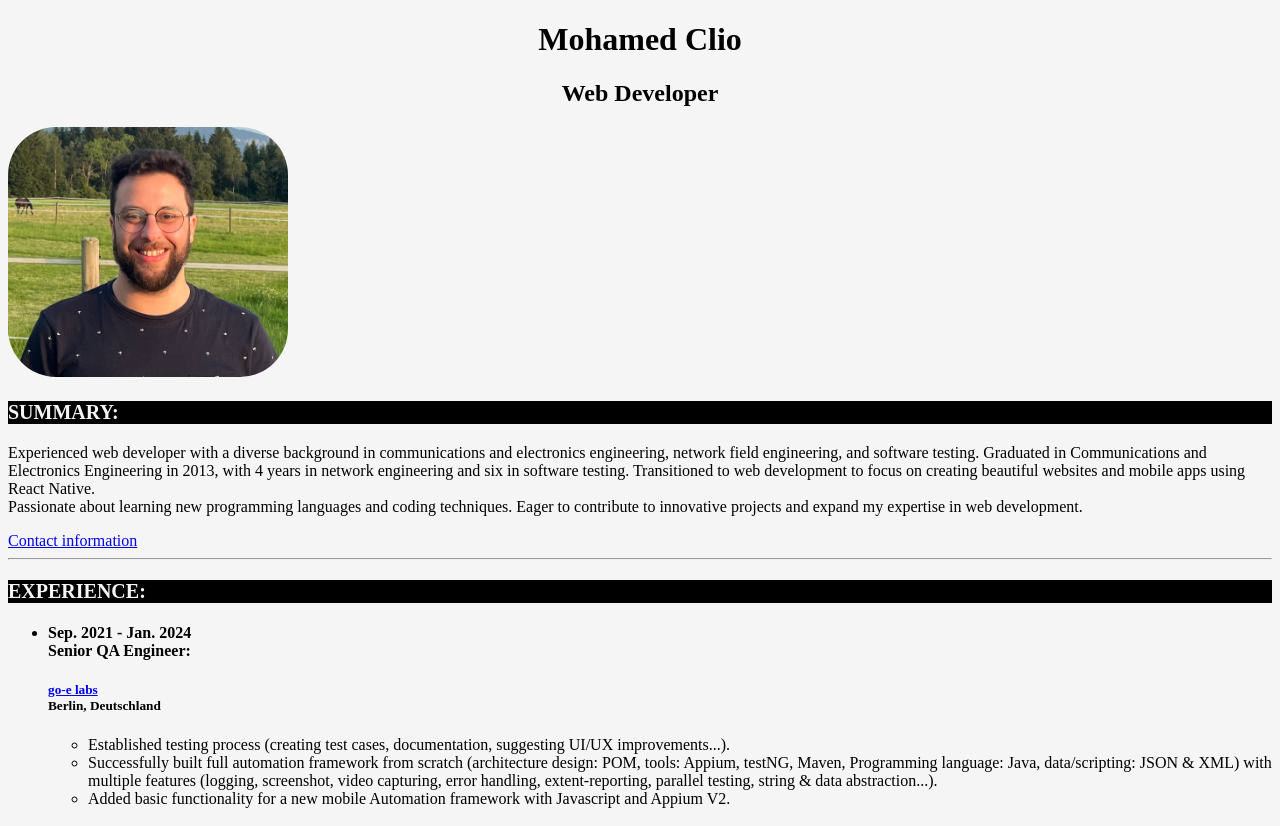
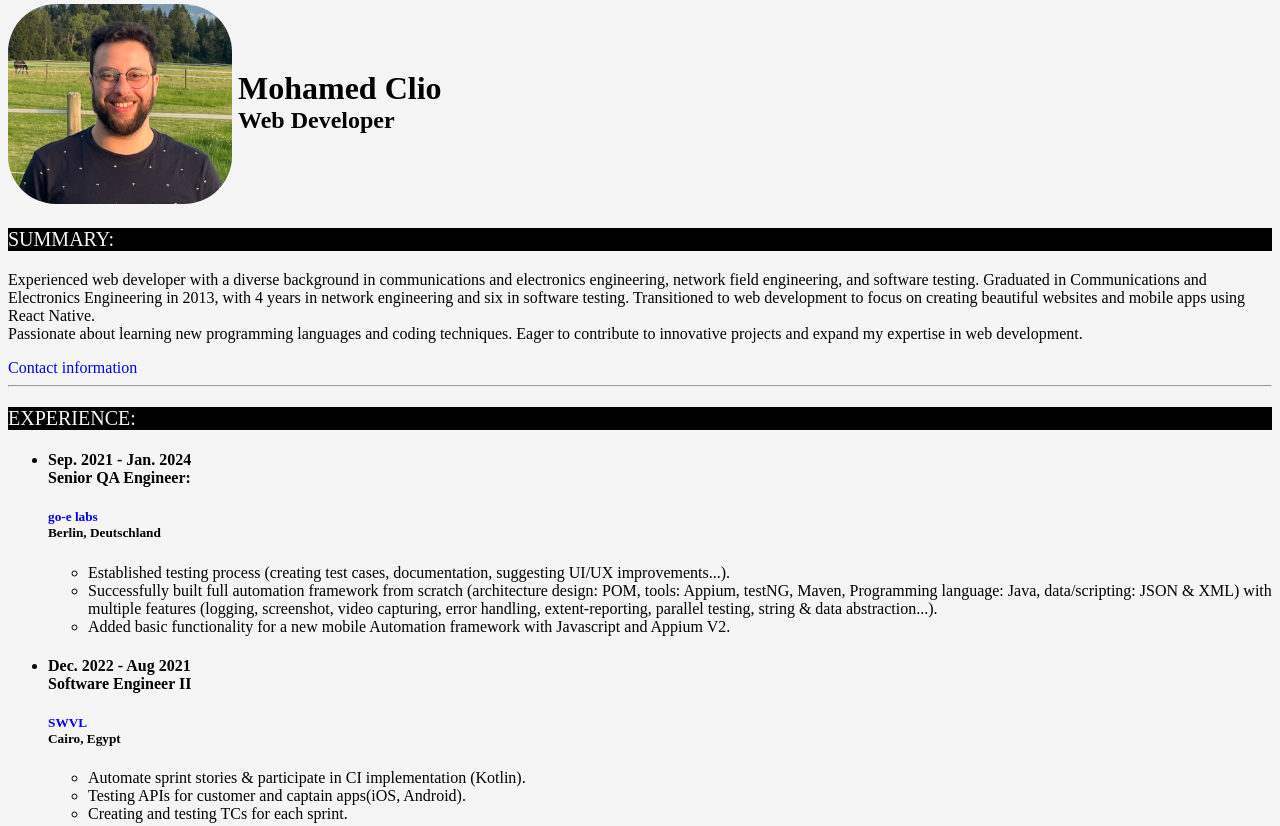
Before and after one commit to MohamedClio/basic-html-cv, a plain HTML site: page index.html in a window 1280 px wide. Shown: the top 826 px of the page. Drawn offline with Linux system fonts and the light colour scheme.

Commit message:
changing picture and name alignement

```diff
--- a/index.html
+++ b/index.html
@@ -7,14 +7,17 @@
     <link href="./style.css" rel="stylesheet" />
   </head>
   <body>
-    <h1 class="name">Mohamed Clio</h1>
-    <h2 class="name">Web Developer</h2>
+    <div id="about-dev">
+      <h1 class="name" id="mohamed">Mohamed Clio</h1>
+      <h2 class="name">Web Developer</h2>
+    </div>
     <img
-      height="250"
+      height="200px"
       src="./assets/profile.jpg"
       alt="a personal image of me"
       id="profile-picture"
     />
+
     <h3 class="section">SUMMARY:</h3>
     <p>
       Experienced web developer with a diverse background in communications and
--- a/style.css
+++ b/style.css
@@ -1,13 +1,17 @@
 #profile-picture {
   border-radius: 3rem;
+  margin-top: -150px;
 }
 .name {
-  text-align: center;
+  font-weight: 900;
+  margin: 0px 0px 0px 230px;
+  color: black;
 }
 .section {
   background-color: black;
   color: whitesmoke;
   font-size: 1.25rem;
+  font-weight: 500;
 }
 html {
   background-color: whitesmoke;
@@ -18,3 +22,9 @@ footer {
 ul {
   font-size: medium;
 }
+a {
+  text-decoration: none;
+}
+#about-dev {
+  margin: 70px 0px 20px 0px;
+}
```
Also changed, not shown: public/contact-me.html (+4 -1 lines).
